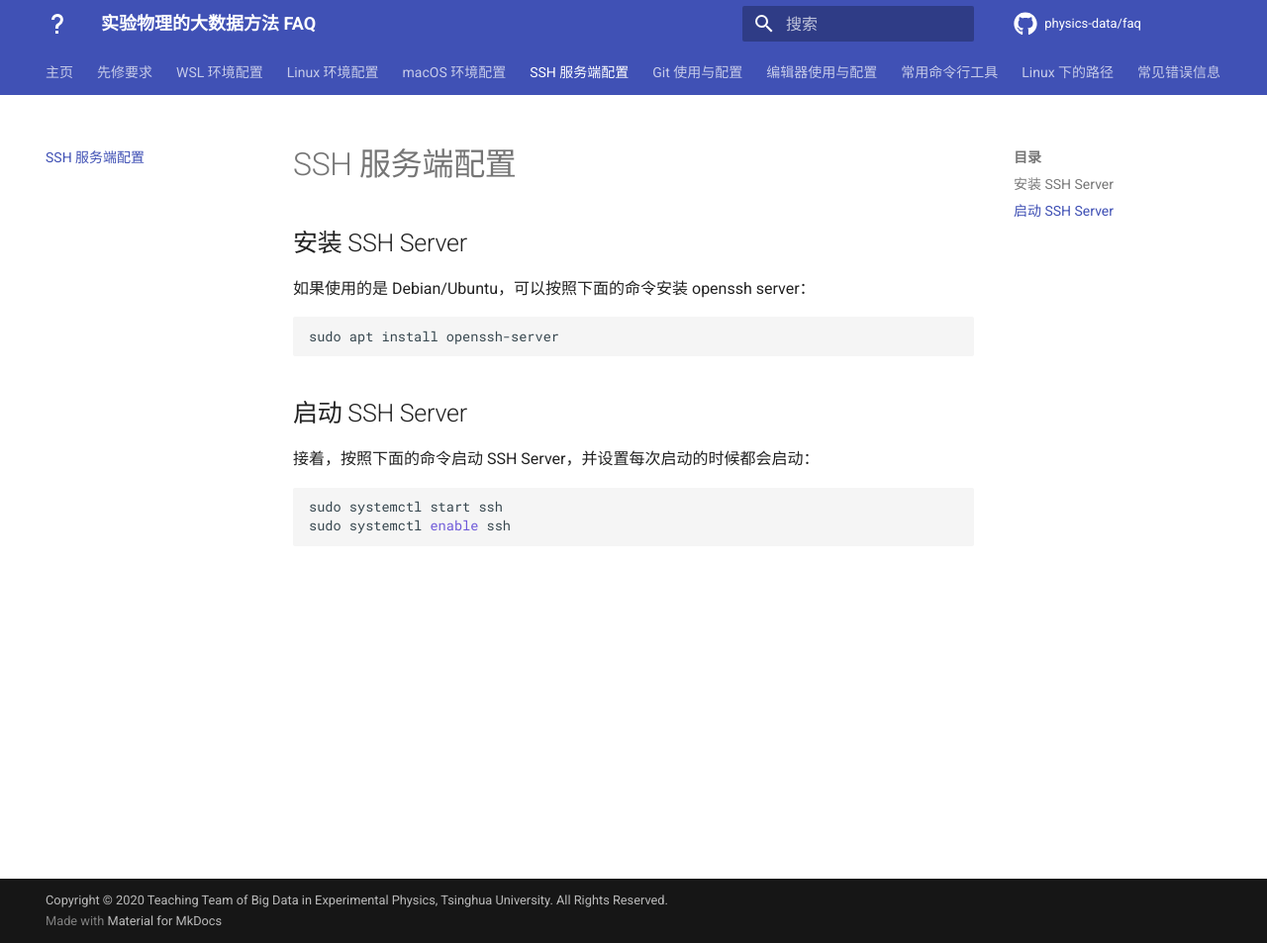
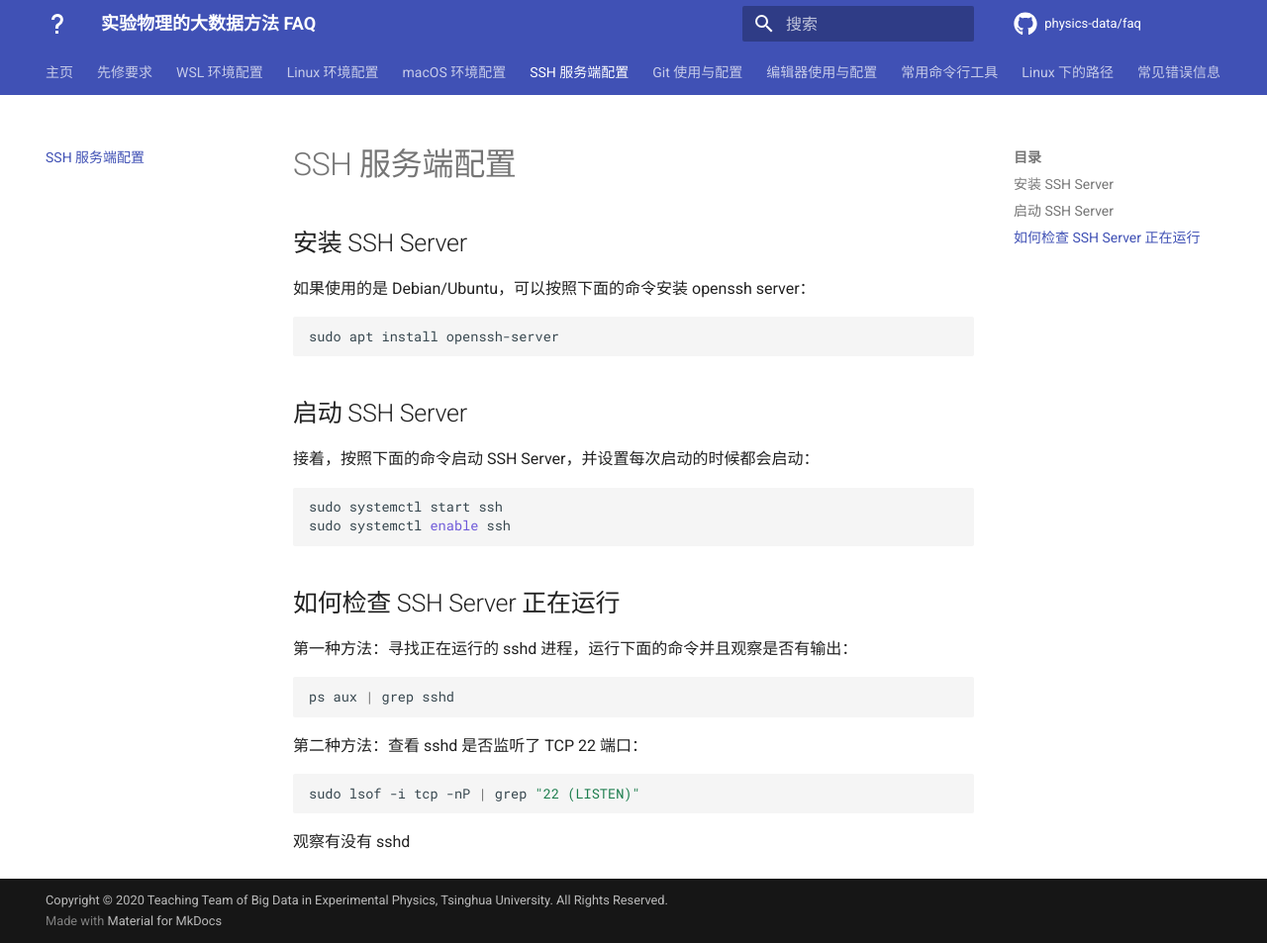
Before and after one commit to physics-data/faq, an MkDocs documentation site: the page built from docs/sshd.md, in a window 1280 px wide and 953 px high. Shown: the whole window at 99% size. Built offline with MkDocs 1.6.1 and Material for MkDocs 9.7.7, drawn with Linux system fonts in a browser that asks for light colours; comment, search, counter and statistics services are not loaded.

Commit message:
Check sshd status

````diff
--- a/docs/sshd.md
+++ b/docs/sshd.md
@@ -14,3 +14,19 @@ sudo apt install openssh-server
 sudo systemctl start ssh
 sudo systemctl enable ssh
 ```
+
+## 如何检查 SSH Server 正在运行
+
+第一种方法：寻找正在运行的 sshd 进程，运行下面的命令并且观察是否有输出：
+
+```shell
+ps aux | grep sshd
+```
+
+第二种方法：查看 sshd 是否监听了 TCP 22 端口：
+
+```shell
+sudo lsof -i tcp -nP | grep "22 (LISTEN)"
+```
+
+观察有没有 sshd
````
